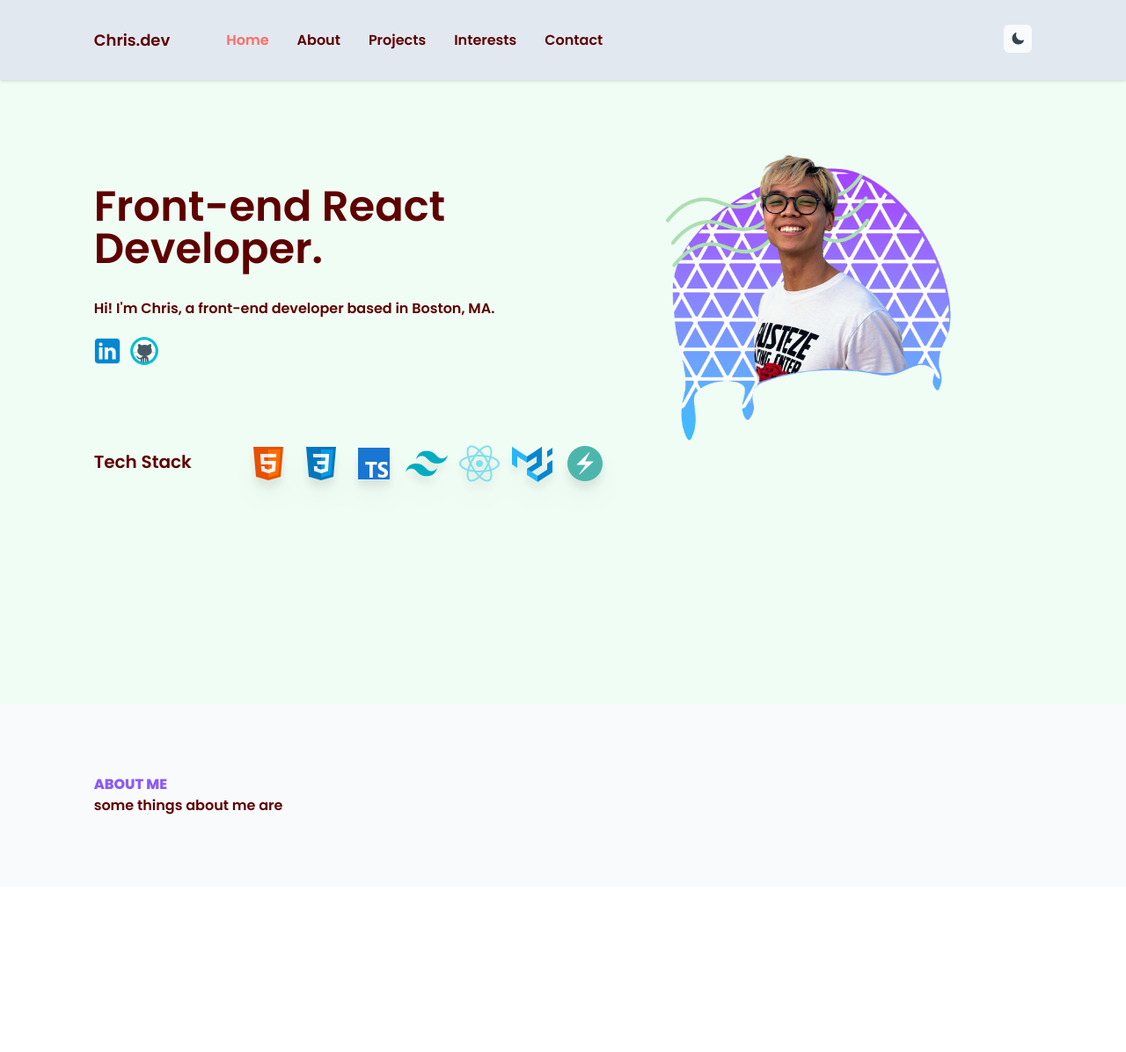
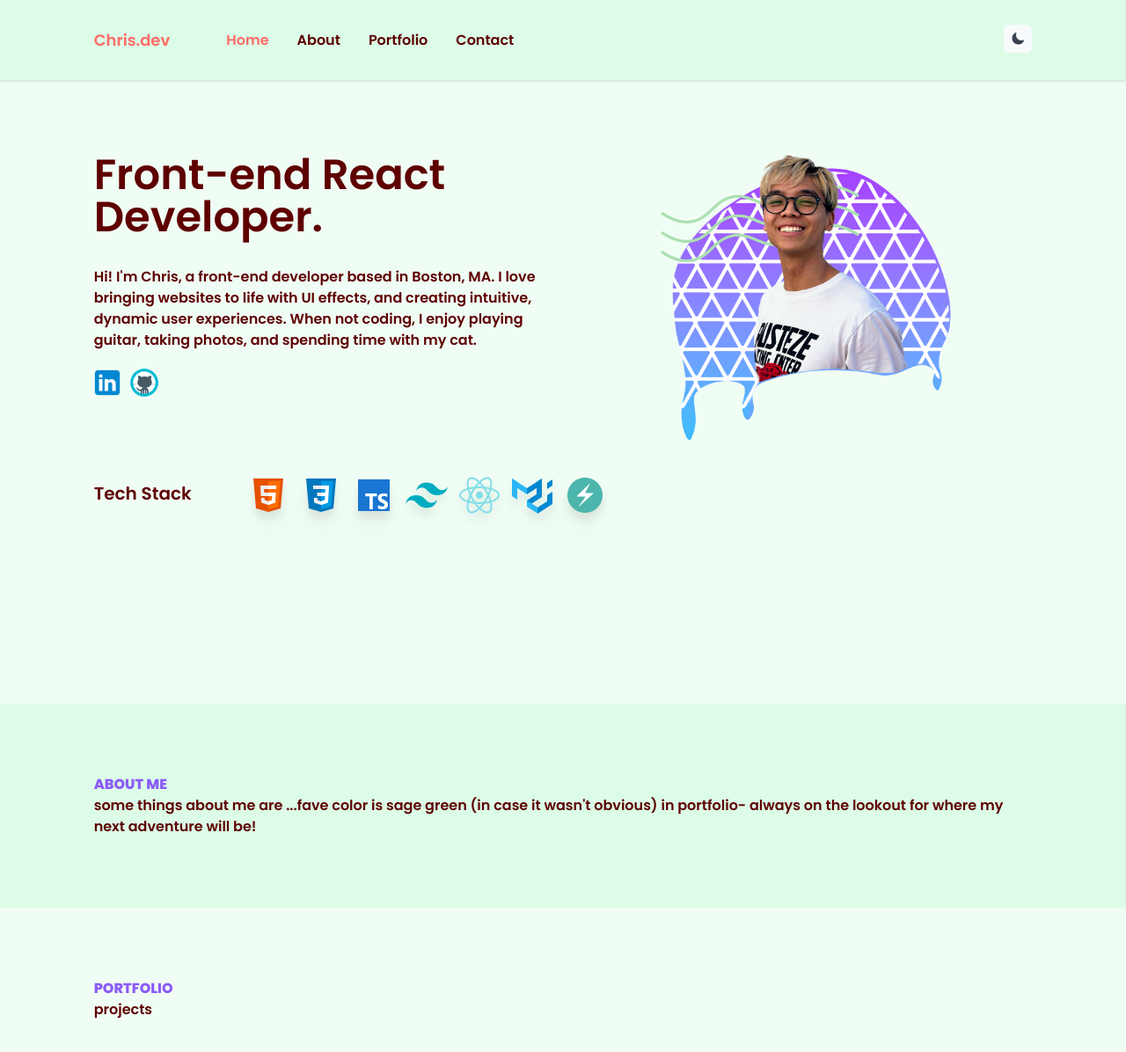
Before and after one commit to bobbyslug/bobbyslug.github.io, a React (Vite) app: page / in a window 1280 px wide. Shown: the top 1196 px of the page at 88% size. Before the commit the page ends 1008 px from the top, so only its background shows below. Built offline with nearby package versions, Linux system fonts and the light colour scheme.

Commit message:
bunch of updates

```diff
--- a/src/App.tsx
+++ b/src/App.tsx
@@ -3,6 +3,7 @@ import Home from "@/scenes/home";
 import { useEffect, useState } from "react";
 import { SelectedPage } from "@/shared/types";
 import About from "@/scenes/about";
+import Portfolio from "@/scenes/portfolio";
 
 function App() {
   const [selectedPage, setSelectedPage] = useState<SelectedPage>(
@@ -39,6 +40,7 @@ function App() {
       />
       <Home setSelectedPage={setSelectedPage} theme={theme} />
       <About setSelectedPage={setSelectedPage} theme={theme}></About>
+      <Portfolio setSelectedPage={setSelectedPage} theme={theme}></Portfolio>
     </div>
   );
 }
--- a/src/scenes/about/index.tsx
+++ b/src/scenes/about/index.tsx
@@ -15,19 +15,41 @@ type Props = {
 const About = ({ setSelectedPage, theme }: Props) => {
   return (
     <section
-      id="benefits"
+      id="about"
       className={`${
-        theme === "dark" ? "dark bg-gray-700" : "bg-slate-50"
+        theme === "dark" ? "dark bg-gray-700" : "bg-green-100"
       } min-h-fill mx-auto py-20`}
     >
       <motion.div
         className="mx-auto flex w-5/6 flex-col justify-center gap-8"
         onViewportEnter={() => setSelectedPage(SelectedPage.About)}
       >
-        <div>
+        <motion.div
+          initial="hidden"
+          whileInView="visible"
+          viewport={{ once: true, amount: 0.5 }}
+          transition={{ duration: 0.5 }}
+          variants={{
+            hidden: { opacity: 0, x: -50 },
+            visible: { opacity: 1, x: 0 },
+          }}
+        >
           <HText theme={theme}>ABOUT ME</HText>
-          <p>some things about me are</p>
-        </div>
+          <motion.div
+            initial="hidden"
+            whileInView="visible"
+            viewport={{ once: true, amount: 0.5 }}
+            transition={{ delay: 0.2, duration: 0.5 }}
+            variants={{
+              hidden: { opacity: 0, x: -50 },
+              visible: { opacity: 1, x: 0 },
+            }}
+          >
+            some things about me are ...fave color is sage green (in case it
+            wasn't obvious) in portfolio- always on the lookout for where my
+            next adventure will be!
+          </motion.div>
+        </motion.div>
       </motion.div>
     </section>
   );
--- a/src/scenes/home/index.tsx
+++ b/src/scenes/home/index.tsx
@@ -3,7 +3,6 @@ import ActionButton from "@/shared/actionButton";
 import { SelectedPage } from "@/shared/types";
 import Profile from "@/assets/profile.png";
 import Profile2 from "@/assets/profile2.png";
-import AnchorLink from "react-anchor-link-smooth-scroll";
 import CssIcon from "@/assets/css-icon.png";
 import HtmlIcon from "@/assets/html-icon.png";
 import ReactIcon from "@/assets/react-icon.png";
@@ -14,6 +13,7 @@ import ChakraIcon from "@/assets/chakra-icon.png";
 import LinkedinIcon from "@/assets/linkedin-icon.png";
 import GithubIcon from "@/assets/github-icon.png";
 import { motion } from "framer-motion";
+import { useEffect } from "react";
 
 type Props = { setSelectedPage: (value: SelectedPage) => void; theme: string };
 
@@ -22,20 +22,21 @@ const Home = ({ setSelectedPage, theme }: Props) => {
 
   const profiles = [Profile, Profile2];
 
-  const switchImage = () => {
+  useEffect(() => {
     const imageElement = document.getElementById(
       "profile-graphic",
     ) as HTMLImageElement;
     if (!imageElement) return;
+
+    let currentIndex = 0;
     imageElement.src = profiles[0];
-    let currentIndex = 0;
 
-    setInterval(() => {
+    const interval = setInterval(() => {
       currentIndex = (currentIndex + 1) % profiles.length;
       imageElement.src = profiles[currentIndex];
     }, 1000);
-  };
-  switchImage();
+    return () => clearInterval(interval);
+  });
 
   return (
     <section
@@ -69,7 +70,10 @@ const Home = ({ setSelectedPage, theme }: Props) => {
               </div>
             </div>
             <p className="text-md mt-8">
-              Hi! I'm Chris, a front-end developer based in Boston, MA.
+              Hi! I'm Chris, a front-end developer based in Boston, MA. I love
+              bringing websites to life with UI effects, and creating intuitive,
+              dynamic user experiences. When not coding, I enjoy playing guitar,
+              taking photos, and spending time with my cat.
             </p>
           </motion.div>
           {/* ACTIONS */}
@@ -84,18 +88,20 @@ const Home = ({ setSelectedPage, theme }: Props) => {
               visible: { opacity: 1, x: 0 },
             }}
           >
-            <AnchorLink
+            <a
               className="hov:text-secondary-500 dark:hov:text-gray-600"
               href="https://www.linkedin.com/in/christopher-he-/"
+              target="_blank"
             >
               <img alt="linkedin-icon" src={LinkedinIcon} />
-            </AnchorLink>
-            <AnchorLink
+            </a>
+            <a
               className="hov:text-secondary-500 dark:hov:text-gray-600"
               href="https://www.github.com/bobbyslug"
+              target="_blank"
             >
               <img alt="github-icon" src={GithubIcon} />
-            </AnchorLink>
+            </a>
           </motion.div>
           {/* TECH STACK */}
           <motion.div
--- a/src/scenes/navbar/Link.tsx
+++ b/src/scenes/navbar/Link.tsx
@@ -9,7 +9,10 @@ type Props = {
 };
 
 function Link({ page, selectedPage, setSelectedPage }: Props) {
-  const lowerCasePage = page.toLowerCase().replace(/ /g, "") as SelectedPage;
+  let lowerCasePage = page.toLowerCase().replace(/ /g, "") as SelectedPage;
+  if (page === "Chris.dev") {
+    lowerCasePage = SelectedPage.Home;
+  }
 
   return (
     <AnchorLink
--- a/src/scenes/navbar/index.tsx
+++ b/src/scenes/navbar/index.tsx
@@ -5,6 +5,7 @@ import Link from "./Link";
 import { SelectedPage } from "@/shared/types";
 import useMediaQuery from "@/hooks/useMediaQuery";
 import ThemeButton from "@/components/themeButton";
+import NavProgressBar from "./navProgressBar";
 import { clear } from "console";
 
 type Props = {
@@ -26,7 +27,9 @@ const Navbar = ({
   const isAboveMediumScreens = useMediaQuery("(min-width: 1060px)");
   const [isMenuToggled, setIsMenuToggled] = useState(false);
   const navbarBackground =
-    theme === "dark" ? "bg-gray-900 drop-shadow" : "bg-slate-200 drop-shadow";
+    theme === "dark" ? "bg-gray-900 drop-shadow" : "bg-green-100 drop-shadow";
+
+  const completion = NavProgressBar();
 
   useEffect(() => {
     const handleResize = () => {
@@ -47,7 +50,13 @@ const Navbar = ({
         <div className={`${flexBetween} mx-auto w-5/6`}>
           <div className={`${flexBetween} w-full gap-16`}>
             {/* LEFT SIDE */}
-            <button className={`${flexBetween} text-lg`}>Chris.dev</button>
+            <div className={`${flexBetween} text-lg`}>
+              <Link
+                page="Chris.dev"
+                selectedPage={selectedPage}
+                setSelectedPage={setSelectedPage}
+              />
+            </div>
             {/* RIGHT SIDE */}
             {isAboveMediumScreens ? (
               <div className={`${flexBetween} w-full`}>
@@ -63,12 +72,7 @@ const Navbar = ({
                     setSelectedPage={setSelectedPage}
                   />
                   <Link
-                    page="Projects"
-                    selectedPage={selectedPage}
-                    setSelectedPage={setSelectedPage}
-                  />
-                  <Link
-                    page="Interests"
+                    page="Portfolio"
                     selectedPage={selectedPage}
                     setSelectedPage={setSelectedPage}
                   />
@@ -84,14 +88,26 @@ const Navbar = ({
               </div>
             ) : (
               <button
-                className="rounded-full bg-violet-400 p-2"
+                className={`${
+                  theme === "dark" ? "bg-emerald-300" : "bg-violet-300"
+                } rounded-full p-2`}
                 onClick={() => setIsMenuToggled(!isMenuToggled)}
               >
-                <Bars3Icon className="h-6 w-6 text-white" />
+                <Bars3Icon
+                  className={`${
+                    theme === "dark" ? "text-gray-20" : "text-gray-500"
+                  } h-6 w-6 transition-colors duration-200 hover:text-gray-400`}
+                />
               </button>
             )}
           </div>
         </div>
+        <span
+          style={{ transform: `translateX(${completion - 100}%)` }}
+          className={`${
+            theme === "dark" ? "bg-emerald-300" : "bg-violet-400"
+          } absolute bottom-0 h-1 w-full`}
+        />
       </div>
       {/* MOBILE MENU MODAL */}
       {!isAboveMediumScreens && (
@@ -116,12 +132,12 @@ const Navbar = ({
               setSelectedPage={setSelectedPage}
             />
             <Link
-              page="Projects"
+              page="About"
               selectedPage={selectedPage}
               setSelectedPage={setSelectedPage}
             />
             <Link
-              page="Interests"
+              page="Portfolio"
               selectedPage={selectedPage}
               setSelectedPage={setSelectedPage}
             />
--- /dev/null
+++ b/src/scenes/navbar/navProgressBar.tsx
@@ -0,0 +1,26 @@
+import { useEffect, useState } from "react";
+
+const NavProgressBar = () => {
+  const [completion, setCompletion] = useState(0);
+
+  useEffect(() => {
+    const updateScrollCompletion = () => {
+      const currentProgress = window.scrollY;
+      const scrollHeight = document.body.scrollHeight - window.innerHeight;
+      console.log(currentProgress, scrollHeight);
+      if (scrollHeight) {
+        setCompletion(
+          Number((currentProgress / scrollHeight).toFixed(2)) * 100,
+        );
+      }
+    };
+
+    window.addEventListener("scroll", updateScrollCompletion);
+    return () => {
+      window.removeEventListener("scroll", updateScrollCompletion);
+    };
+  });
+  return completion;
+};
+
+export default NavProgressBar;
--- /dev/null
+++ b/src/scenes/portfolio/index.tsx
@@ -0,0 +1,80 @@
+import HText from "@/shared/HText";
+import { SelectedPage, ProjectType } from "@/shared/types";
+import { motion } from "framer-motion";
+
+type Props = {
+  setSelectedPage: (value: SelectedPage) => void;
+  theme: string;
+};
+
+const projects: Array<ProjectType> = [
+  {
+    image: "TBD",
+    title: "TBD",
+    description: "C4C... TBD",
+    link: "TBD",
+  },
+  {
+    image: "",
+    title: "TL;DR",
+    description:
+      "A Chrome extension which summarizes articles for you. Provides an interface for selecting summary length, font size, and light/dark themes.",
+    link: "",
+  },
+  {
+    image: "",
+    title: "NLP Image Generator",
+    description:
+      "A python script which generates images based on a given text input. Uses Neural Network and Naive Bayes models trained on the Brown Corpus to create word embeddings for mapping emotions to paintins. They are then used to generate a painting from user input by matching objects and sentiment.",
+    link: "",
+  },
+  {
+    image: "",
+    title: "Photography",
+    description: "A collection of my favorite shots :)",
+    link: "",
+  },
+];
+
+const Portfolio = ({ setSelectedPage, theme }: Props) => {
+  return (
+    <section
+      id="portfolio"
+      className={`${
+        theme === "dark" ? "dark bg-gray-800" : "bg-green-50"
+      } min-h-fill mx-auto py-20`}
+    >
+      <motion.div
+        className="mx-auto flex w-5/6 flex-col justify-center gap-8"
+        onViewportEnter={() => setSelectedPage(SelectedPage.About)}
+      >
+        <motion.div
+          initial="hidden"
+          whileInView="visible"
+          viewport={{ once: true, amount: 0.5 }}
+          transition={{ duration: 0.5 }}
+          variants={{
+            hidden: { opacity: 0, x: -50 },
+            visible: { opacity: 1, x: 0 },
+          }}
+        >
+          <HText theme={theme}>PORTFOLIO</HText>
+          <motion.div
+            initial="hidden"
+            whileInView="visible"
+            viewport={{ once: true, amount: 0.5 }}
+            transition={{ delay: 0.2, duration: 0.5 }}
+            variants={{
+              hidden: { opacity: 0, y: 50 },
+              visible: { opacity: 1, y: 0 },
+            }}
+          >
+            projects
+          </motion.div>
+        </motion.div>
+      </motion.div>
+    </section>
+  );
+};
+
+export default Portfolio;
--- a/src/shared/HText.tsx
+++ b/src/shared/HText.tsx
@@ -7,7 +7,7 @@ const HText = ({ children, theme }: Props) => {
   return (
     <h1
       className={`${
-        theme === "dark" ? "dark text-emerald-400" : "text-violet-500"
+        theme === "dark" ? "dark text-emerald-300" : "text-violet-500"
       } text-md basis-3/5 font-poppins font-bold`}
     >
       {children}
--- a/src/shared/types.ts
+++ b/src/shared/types.ts
@@ -1,7 +1,13 @@
 export enum SelectedPage {
   Home = "home",
   About = "about",
-  Projects = "projects",
-  Interests = "interests",
+  Portfolio = "portfolio",
   Contact = "contact",
 }
+
+export interface ProjectType {
+  title: string;
+  description: string;
+  image: string;
+  link: string;
+}
```
